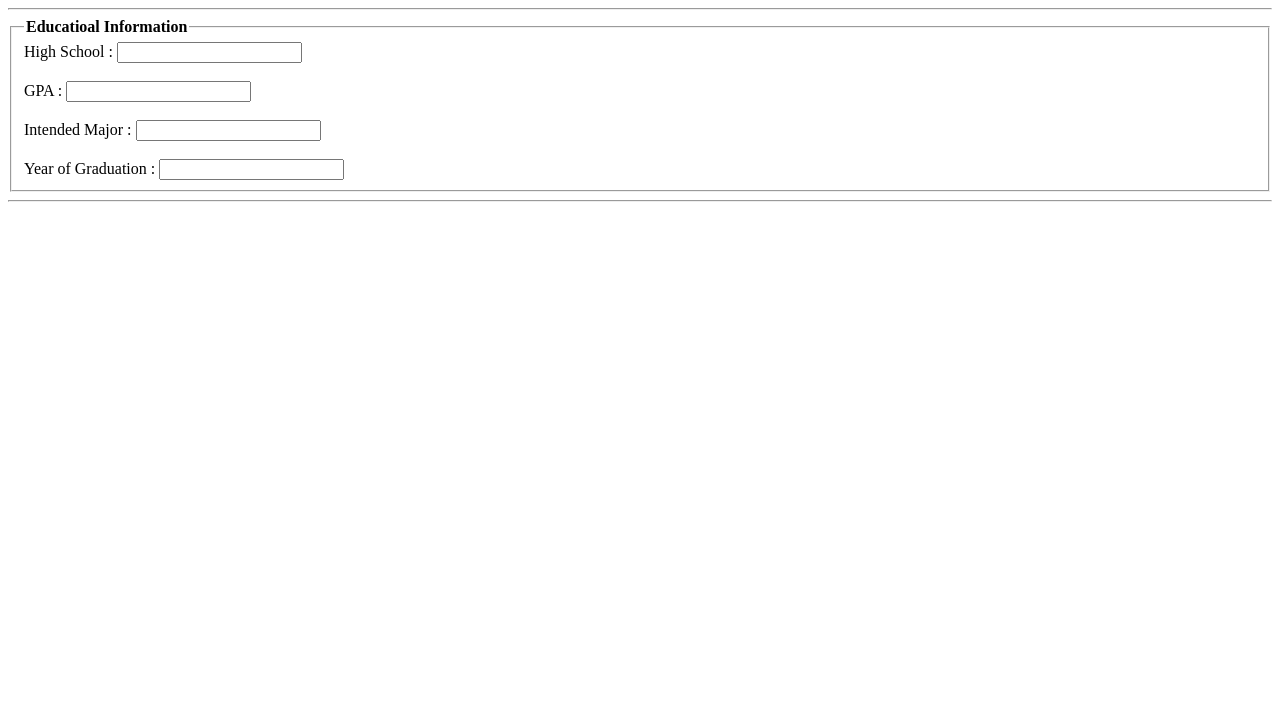
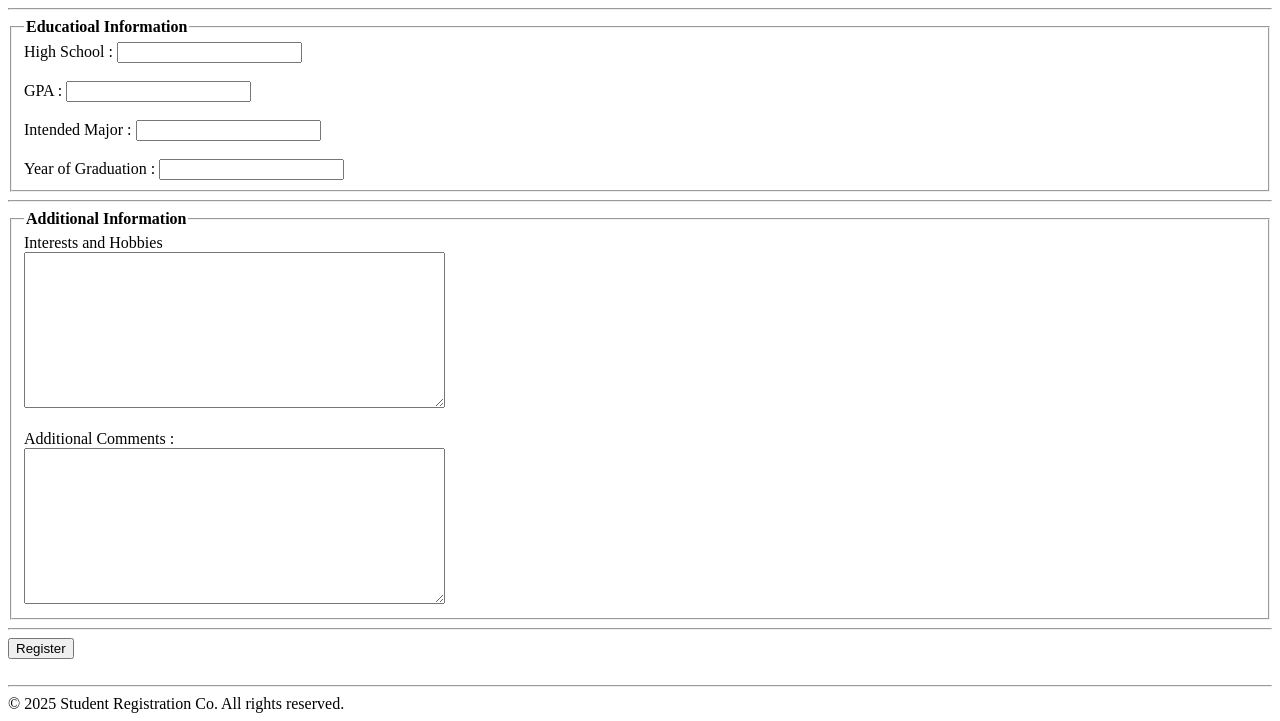
Before and after one commit to codewithnaksh/student-registration-form, a plain HTML site: page index.html in a window 1280 px wide. Shown: the part 723-1444 px from the top of the page. Before the commit the page ends 933 px from the top, so only its background shows below. Drawn offline with Linux system fonts and the light colour scheme.

Commit message:
completed

```diff
--- a/index.html
+++ b/index.html
@@ -80,8 +80,25 @@
                 <input type="number" name="year of graduation" id="yog">
             </fieldset>
             <hr>
-
+            <fieldset>
+                <legend><b>Additional Information</b></legend>
+                <label for="i&h">Interests and Hobbies</label>
+                <br>
+                <textarea name="interests" id="i&h" rows="10" cols="50"></textarea>
+                <br>
+                <br>
+                <label for="comments">Additional Comments : </label>
+                <br>
+                <textarea name="comments" id="comments" rows="10" cols="50"></textarea>
+            </fieldset>
+            <hr>
+            <input type="submit" value="Register">
         </form>
     </main>
+    <br>
+    <hr>
+    <footer>
+        &copy; 2025 Student Registration Co. All rights reserved.
+    </footer>
 </body>
 </html>
```
